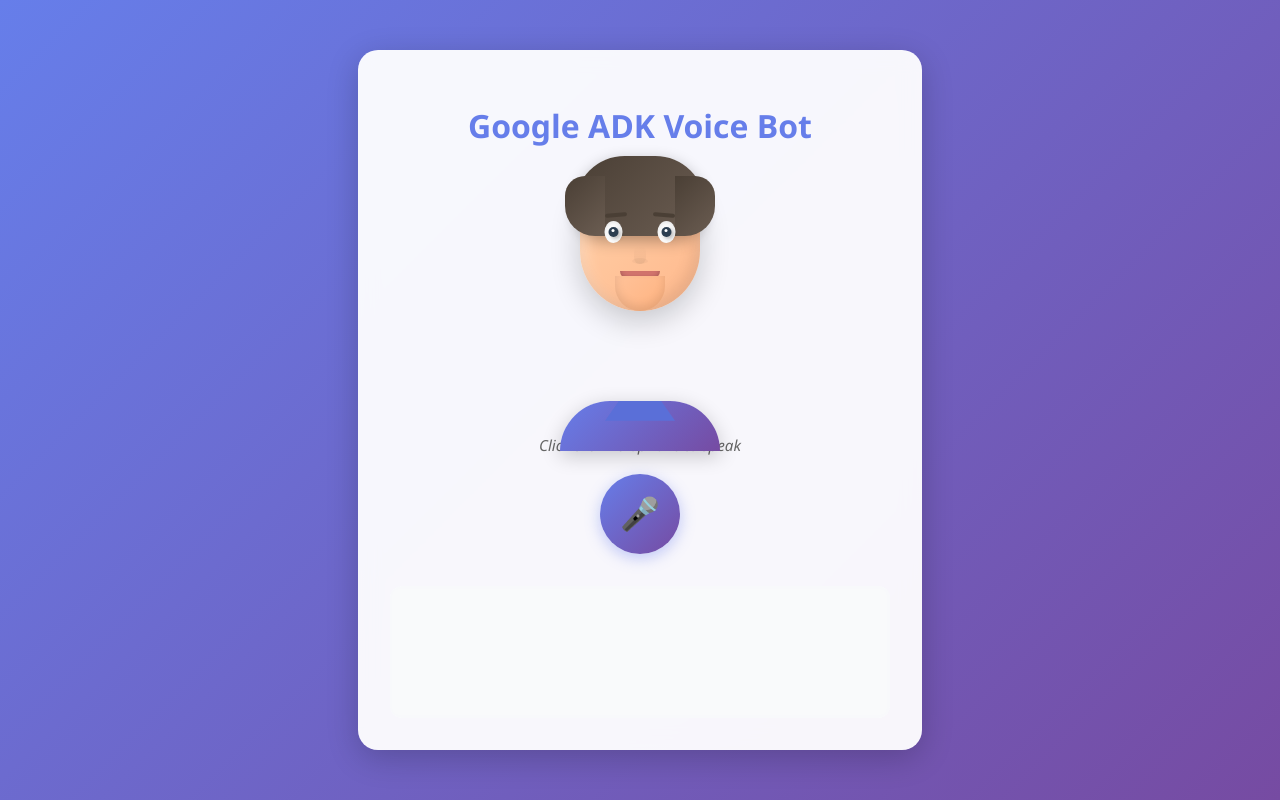
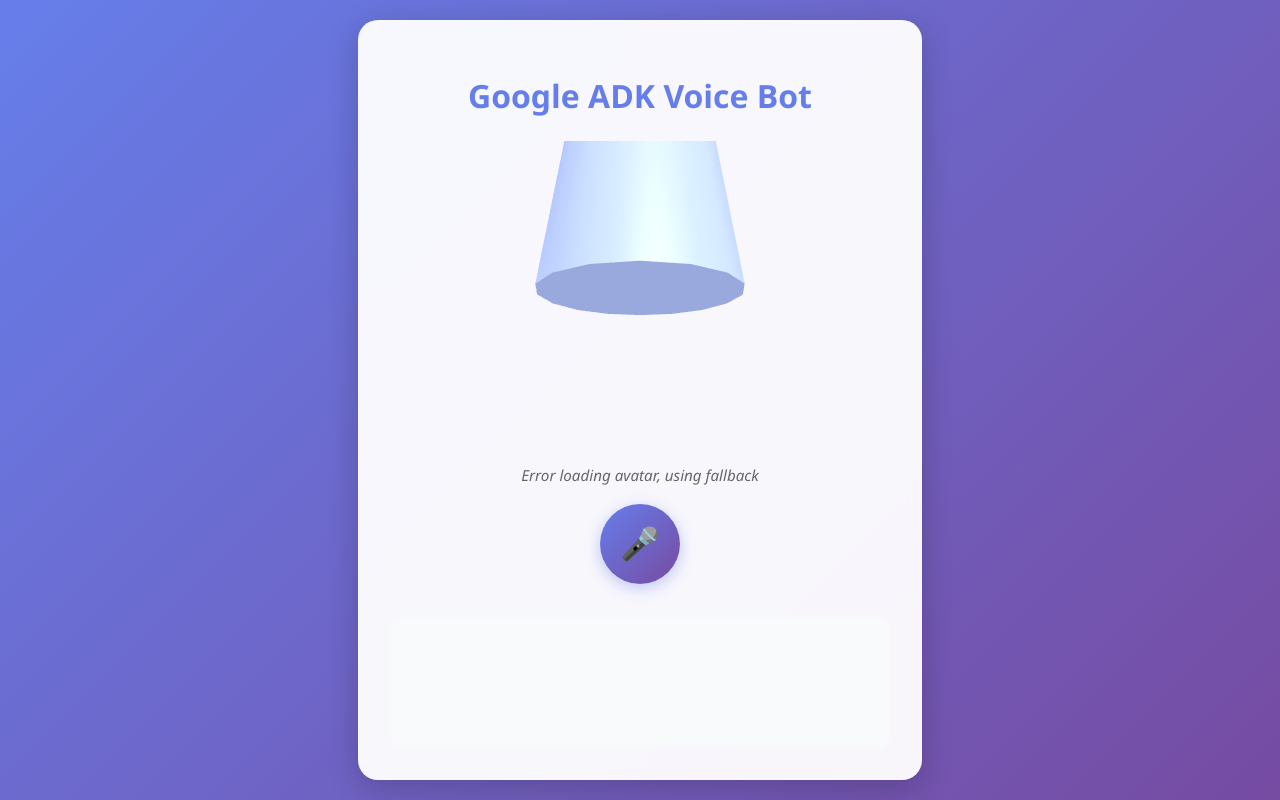
Before and after one commit to TheNavigateur/avatar_voice_chatbot, a FastAPI app: page / in a window 1280 px wide. Run offline with FastAPI, Linux system fonts and the light colour scheme.

Commit message:
Human avatar from Ready Player Me

```diff
--- a/templates/index.html
+++ b/templates/index.html
@@ -34,300 +34,19 @@
             font-size: 2rem;
         }
 
-        /* Avatar Container */
+        /* Three.js Avatar Container */
         .avatar-container {
             position: relative;
-            width: 200px;
-            height: 240px;
+            width: 300px;
+            height: 300px;
             margin: 1.5rem auto;
-            perspective: 1000px;
         }
 
-        /* Animated rings */
-        .avatar-ring {
-            position: absolute;
-            top: 50%;
-            left: 50%;
-            transform: translate(-50%, -50%);
-            border-radius: 50%;
-            border: 3px solid rgba(102, 126, 234, 0.3);
-            opacity: 0;
-        }
-
-        .avatar-ring.ring-1 {
-            width: 200px;
-            height: 200px;
-        }
-
-        .avatar-ring.ring-2 {
-            width: 230px;
-            height: 230px;
-        }
-
-        .avatar-ring.ring-3 {
-            width: 260px;
-            height: 260px;
-        }
-
-        .avatar-ring.speaking {
-            animation: ringPulse 1.5s ease-out infinite;
-        }
-
-        @keyframes ringPulse {
-            0% {
-                opacity: 0;
-                transform: translate(-50%, -50%) scale(0.8);
-            }
-
-            50% {
-                opacity: 0.6;
-            }
-
-            100% {
-                opacity: 0;
-                transform: translate(-50%, -50%) scale(1.2);
-            }
-        }
-
-        .avatar-ring.ring-2.speaking {
-            animation-delay: 0.3s;
-        }
-
-        .avatar-ring.ring-3.speaking {
-            animation-delay: 0.6s;
-        }
-
-        /* 3D Avatar */
-        .avatar {
-            position: relative;
-            width: 200px;
-            height: 240px;
-            z-index: 10;
-            transform-style: preserve-3d;
-            transition: transform 0.3s ease;
-        }
-
-        .avatar.speaking {
-            animation: avatarFloat 2s ease-in-out infinite;
-        }
-
-        @keyframes avatarFloat {
-
-            0%,
-            100% {
-                transform: translateY(0px);
-            }
-
-            50% {
-                transform: translateY(-8px);
-            }
-        }
-
-        /* Head */
-        .avatar-head {
-            position: relative;
-            width: 120px;
-            height: 140px;
-            margin: 0 auto;
-            background: linear-gradient(135deg, #ffd1a9 0%, #ffb88c 100%);
-            border-radius: 60px 60px 70px 70px;
-            box-shadow:
-                0 10px 30px rgba(0, 0, 0, 0.2),
-                inset -5px -5px 15px rgba(0, 0, 0, 0.1),
-                inset 5px 5px 15px rgba(255, 255, 255, 0.3);
-        }
-
-        /* Hair */
-        .avatar-hair {
-            position: absolute;
-            top: -15px;
-            left: 50%;
-            transform: translateX(-50%);
-            width: 130px;
-            height: 80px;
-            background: linear-gradient(135deg, #4a3f35 0%, #6b5d52 100%);
-            border-radius: 65px 65px 40px 40px;
-            box-shadow: 0 5px 15px rgba(0, 0, 0, 0.3);
-        }
-
-        .avatar-hair::before {
-            content: '';
-            position: absolute;
-            top: 20px;
-            left: -10px;
-            width: 40px;
-            height: 60px;
-            background: linear-gradient(135deg, #4a3f35 0%, #6b5d52 100%);
-            border-radius: 20px 0 0 30px;
-        }
-
-        .avatar-hair::after {
-            content: '';
-            position: absolute;
-            top: 20px;
-            right: -10px;
-            width: 40px;
-            height: 60px;
-            background: linear-gradient(135deg, #4a3f35 0%, #6b5d52 100%);
-            border-radius: 0 20px 30px 0;
-        }
-
-        /* Eyes */
-        .avatar-eyes {
-            position: absolute;
-            top: 50px;
-            left: 50%;
-            transform: translateX(-50%);
-            display: flex;
-            gap: 35px;
-        }
-
-        .avatar-eye {
-            width: 18px;
-            height: 22px;
-            background: white;
-            border-radius: 50%;
-            position: relative;
-            box-shadow: inset 0 2px 4px rgba(0, 0, 0, 0.1);
-        }
-
-        .avatar-eye::after {
-            content: '';
-            position: absolute;
-            width: 10px;
-            height: 10px;
-            background: #2c3e50;
-            border-radius: 50%;
-            top: 6px;
-            left: 4px;
-            box-shadow: 2px 2px 4px rgba(0, 0, 0, 0.3);
-        }
-
-        .avatar-eye::before {
-            content: '';
-            position: absolute;
-            width: 3px;
-            height: 3px;
-            background: white;
-            border-radius: 50%;
-            top: 8px;
-            left: 7px;
-            z-index: 1;
-        }
-
-        /* Eyebrows */
-        .avatar-eyebrow {
-            position: absolute;
-            top: 42px;
-            width: 22px;
-            height: 4px;
-            background: #4a3f35;
-            border-radius: 2px;
-        }
-
-        .avatar-eyebrow.left {
-            left: 25px;
-            transform: rotate(-5deg);
-        }
-
-        .avatar-eyebrow.right {
-            right: 25px;
-            transform: rotate(5deg);
-        }
-
-        /* Nose */
-        .avatar-nose {
-            position: absolute;
-            top: 75px;
-            left: 50%;
-            transform: translateX(-50%);
-            width: 12px;
-            height: 18px;
-            background: linear-gradient(to bottom, transparent 0%, rgba(0, 0, 0, 0.05) 100%);
-            border-radius: 6px;
-        }
-
-        .avatar-nose::after {
-            content: '';
-            position: absolute;
-            bottom: 0;
-            left: 50%;
-            transform: translateX(-50%);
-            width: 16px;
-            height: 6px;
-            background: rgba(0, 0, 0, 0.03);
-            border-radius: 50%;
-        }
-
-        /* Mouth */
-        .avatar-mouth {
-            position: absolute;
-            top: 100px;
-            left: 50%;
-            transform: translateX(-50%);
-            width: 40px;
-            height: 8px;
-            background: #d4756e;
-            border-radius: 0 0 20px 20px;
-            transition: all 0.2s ease;
-            box-shadow: inset 0 -2px 4px rgba(0, 0, 0, 0.2);
-        }
-
-        .avatar.speaking .avatar-mouth {
-            animation: mouthTalk3D 0.3s ease-in-out infinite;
-        }
-
-        @keyframes mouthTalk3D {
-
-            0%,
-            100% {
-                height: 8px;
-                border-radius: 0 0 20px 20px;
-            }
-
-            50% {
-                height: 20px;
-                border-radius: 0 0 25px 25px;
-                background: #c96860;
-            }
-        }
-
-        /* Neck */
-        .avatar-neck {
-            position: absolute;
-            bottom: 0;
-            left: 50%;
-            transform: translateX(-50%);
-            width: 50px;
-            height: 35px;
-            background: linear-gradient(135deg, #ffc299 0%, #ffb380 100%);
-            border-radius: 0 0 25px 25px;
-            box-shadow: inset 0 -5px 10px rgba(0, 0, 0, 0.1);
-        }
-
-        /* Shoulders */
-        .avatar-shoulders {
-            position: absolute;
-            bottom: -40px;
-            left: 50%;
-            transform: translateX(-50%);
-            width: 160px;
-            height: 50px;
-            background: linear-gradient(135deg, #667eea 0%, #764ba2 100%);
-            border-radius: 80px 80px 0 0;
-            box-shadow: 0 5px 20px rgba(0, 0, 0, 0.2);
-        }
-
-        /* Collar */
-        .avatar-collar {
-            position: absolute;
-            top: 0;
-            left: 50%;
-            transform: translateX(-50%);
-            width: 70px;
-            height: 20px;
-            background: #5a6fd8;
-            clip-path: polygon(20% 0%, 80% 0%, 100% 100%, 0% 100%);
+        #avatar-canvas {
+            width: 100%;
+            height: 100%;
+            border-radius: 20px;
+            background: transparent;
         }
 
         #status {
@@ -421,34 +140,233 @@
     <div class="container">
         <h1>Google ADK Voice Bot</h1>
 
-        <!-- Animated Avatar -->
+        <!-- Three.js 3D Avatar -->
         <div class="avatar-container">
-            <div class="avatar-ring ring-1"></div>
-            <div class="avatar-ring ring-2"></div>
-            <div class="avatar-ring ring-3"></div>
-            <div class="avatar" id="avatar">
-                <div class="avatar-head">
-                    <div class="avatar-hair"></div>
-                    <div class="avatar-eyebrow left"></div>
-                    <div class="avatar-eyebrow right"></div>
-                    <div class="avatar-eyes">
-                        <div class="avatar-eye"></div>
-                        <div class="avatar-eye"></div>
-                    </div>
-                    <div class="avatar-nose"></div>
-                    <div class="avatar-mouth"></div>
-                    <div class="avatar-neck"></div>
-                </div>
-                <div class="avatar-shoulders">
-                    <div class="avatar-collar"></div>
-                </div>
-            </div>
+            <canvas id="avatar-canvas"></canvas>
         </div>
 
         <div id="status">Click the microphone to speak</div>
         <button id="micBtn" class="mic-btn">🎤</button>
         <div id="transcript"></div>
     </div>
+
+    <!-- Three.js Library -->
+    <script src="https://cdnjs.cloudflare.com/ajax/libs/three.js/r128/three.min.js"></script>
+    <!-- GLTFLoader for loading 3D models -->
+    <script src="https://cdn.jsdelivr.net/npm/three@0.128.0/examples/js/loaders/GLTFLoader.js"></script>
+
+    <!-- Three.js Avatar Setup -->
+    <script>
+        // Three.js Scene Setup
+        let scene, camera, renderer, avatar, mixer, clock;
+        let isSpeaking = false;
+        let animationId;
+        let headBone, jawBone;
+
+        function initThreeJS() {
+            const canvas = document.getElementById('avatar-canvas');
+            const container = document.querySelector('.avatar-container');
+
+            // Scene
+            scene = new THREE.Scene();
+
+            // Camera - positioned for close-up face view like a video call
+            camera = new THREE.PerspectiveCamera(
+                40,  // Slightly wider field of view for better framing
+                container.clientWidth / container.clientHeight,
+                0.1,
+                1000
+            );
+            camera.position.set(0, 0.4, 1.5);  // Closer but not too close - video call distance
+            camera.lookAt(0, 0.4, 0);  // Look at face level
+
+            // Renderer
+            renderer = new THREE.WebGLRenderer({
+                canvas: canvas,
+                alpha: true,
+                antialias: true
+            });
+            renderer.setSize(container.clientWidth, container.clientHeight);
+            renderer.setClearColor(0x000000, 0);
+            renderer.outputEncoding = THREE.sRGBEncoding;
+
+            // Lights
+            const ambientLight = new THREE.AmbientLight(0xffffff, 0.8);
+            scene.add(ambientLight);
+
+            const directionalLight = new THREE.DirectionalLight(0xffffff, 1.0);
+            directionalLight.position.set(1, 2, 3);
+            scene.add(directionalLight);
+
+            const fillLight = new THREE.DirectionalLight(0xffffff, 0.5);
+            fillLight.position.set(-1, 0, -1);
+            scene.add(fillLight);
+
+            // Clock for animations
+            clock = new THREE.Clock();
+
+            // Load Avatar
+            loadAvatar();
+
+            // Animation loop
+            animate();
+        }
+
+        function loadAvatar() {
+            const loader = new THREE.GLTFLoader();
+
+            // Using a verified Ready Player Me avatar URL
+            // This is a full-body realistic human model
+            const modelUrl = 'https://models.readyplayer.me/64bfa15f0e72c63d7c3934a6.glb';
+
+            console.log('Starting to load 3D model from:', modelUrl);
+            statusDiv.textContent = "Loading 3D avatar...";
+
+            loader.load(
+                modelUrl,
+                function (gltf) {
+                    console.log('Model loaded successfully!', gltf);
+                    avatar = gltf.scene;
+
+                    // Scale and position the model for close-up face view
+                    avatar.scale.set(1, 1, 1);
+                    avatar.position.set(0, -0.85, 0);  // Slightly lower to center face in view
+
+                    // Make avatar face camera
+                    avatar.rotation.y = Math.PI;
+
+                    scene.add(avatar);
+
+                    console.log('Avatar added to scene');
+                    statusDiv.textContent = "Click the microphone to speak";
+
+                    // Setup animations if available
+                    if (gltf.animations && gltf.animations.length > 0) {
+                        mixer = new THREE.AnimationMixer(avatar);
+                        console.log('Animation mixer created with', gltf.animations.length, 'animations');
+                    }
+
+                    // Try to find head and jaw bones for animation
+                    let boneCount = 0;
+                    avatar.traverse((child) => {
+                        if (child.isBone) {
+                            boneCount++;
+                            console.log('Found bone:', child.name);
+                            if (child.name.toLowerCase().includes('head')) {
+                                headBone = child;
+                                console.log('Head bone found!');
+                            }
+                            if (child.name.toLowerCase().includes('jaw')) {
+                                jawBone = child;
+                                console.log('Jaw bone found!');
+                            }
+                        }
+                    });
+
+                    console.log('Total bones found:', boneCount);
+                    console.log('Avatar loaded successfully - this is a realistic human model!');
+                },
+                function (xhr) {
+                    const percentComplete = (xhr.loaded / xhr.total * 100).toFixed(0);
+                    console.log(percentComplete + '% loaded');
+                    statusDiv.textContent = `Loading avatar: ${percentComplete}%`;
+                },
+                function (error) {
+                    console.error('Error loading avatar:', error);
+                    console.error('Error details:', error.message);
+                    statusDiv.textContent = "Error loading avatar, using fallback";
+                    // Fallback: create a simple placeholder
+                    createFallbackAvatar();
+                }
+            );
+        }
+
+        function createFallbackAvatar() {
+            // Simple fallback if model fails to load
+            avatar = new THREE.Group();
+
+            const headGeometry = new THREE.SphereGeometry(0.3, 32, 32);
+            const headMaterial = new THREE.MeshPhongMaterial({ color: 0xffd4b3 });
+            const head = new THREE.Mesh(headGeometry, headMaterial);
+            head.position.y = 1.6;
+            avatar.add(head);
+
+            const bodyGeometry = new THREE.CylinderGeometry(0.3, 0.4, 0.8, 16);
+            const bodyMaterial = new THREE.MeshPhongMaterial({ color: 0x667eea });
+            const body = new THREE.Mesh(bodyGeometry, bodyMaterial);
+            body.position.y = 0.8;
+            avatar.add(body);
+
+            scene.add(avatar);
+            console.log('Using fallback avatar');
+        }
+
+        function animate() {
+            animationId = requestAnimationFrame(animate);
+
+            // Update animation mixer if it exists
+            if (mixer) {
+                const delta = clock.getDelta();
+                mixer.update(delta);
+            }
+
+            // Make avatar always face the camera (if loaded)
+            if (avatar) {
+                avatar.lookAt(camera.position);
+            }
+
+            // Speaking animation
+            if (isSpeaking && avatar) {
+                const time = Date.now() * 0.01;
+
+                // Animate jaw bone if available
+                if (jawBone) {
+                    jawBone.rotation.x = Math.sin(time) * 0.15;
+                }
+
+                // Animate head bone for subtle movement
+                if (headBone) {
+                    headBone.position.y += Math.sin(time * 0.5) * 0.002;
+                }
+
+                // Fallback: animate entire avatar if no bones found
+                if (!jawBone && !headBone) {
+                    avatar.position.y = Math.sin(time * 0.5) * 0.05;
+                }
+            } else if (avatar) {
+                // Reset to neutral
+                if (jawBone) {
+                    jawBone.rotation.x = 0;
+                }
+                if (!jawBone && !headBone) {
+                    avatar.position.y = 0;
+                }
+            }
+
+            renderer.render(scene, camera);
+        }
+
+        // Start speaking animation
+        function startSpeaking() {
+            isSpeaking = true;
+        }
+
+        // Stop speaking animation
+        function stopSpeaking() {
+            isSpeaking = false;
+        }
+
+        // Handle window resize
+        window.addEventListener('resize', () => {
+            const container = document.querySelector('.avatar-container');
+            camera.aspect = container.clientWidth / container.clientHeight;
+            camera.updateProjectionMatrix();
+            renderer.setSize(container.clientWidth, container.clientHeight);
+        });
+
+        // Initialize Three.js when page loads
+        window.addEventListener('load', initThreeJS);
+    </script>
 
     <script>
         const micBtn = document.getElementById('micBtn');
@@ -561,20 +479,14 @@
                 const audioUrl = URL.createObjectURL(audioBlob);
                 const audio = new Audio(audioUrl);
 
-                // Get avatar and rings elements
-                const avatar = document.getElementById('avatar');
-                const rings = document.querySelectorAll('.avatar-ring');
-
-                // Start avatar animation when audio starts playing
+                // Start Three.js avatar animation when audio starts playing
                 audio.onplay = () => {
-                    avatar.classList.add('speaking');
-                    rings.forEach(ring => ring.classList.add('speaking'));
+                    startSpeaking();
                 };
 
-                // Stop avatar animation when audio ends
+                // Stop Three.js avatar animation when audio ends
                 audio.onended = () => {
-                    avatar.classList.remove('speaking');
-                    rings.forEach(ring => ring.classList.remove('speaking'));
+                    stopSpeaking();
                     URL.revokeObjectURL(audioUrl);
                 };
 
@@ -585,18 +497,13 @@
                 // Fallback to browser speech synthesis
                 const utterance = new SpeechSynthesisUtterance(text);
 
-                // Animate avatar for fallback speech too
-                const avatar = document.getElementById('avatar');
-                const rings = document.querySelectorAll('.avatar-ring');
-
+                // Animate Three.js avatar for fallback speech too
                 utterance.onstart = () => {
-                    avatar.classList.add('speaking');
-                    rings.forEach(ring => ring.classList.add('speaking'));
+                    startSpeaking();
                 };
 
                 utterance.onend = () => {
-                    avatar.classList.remove('speaking');
-                    rings.forEach(ring => ring.classList.remove('speaking'));
+                    stopSpeaking();
                 };
 
                 window.speechSynthesis.speak(utterance);
```
